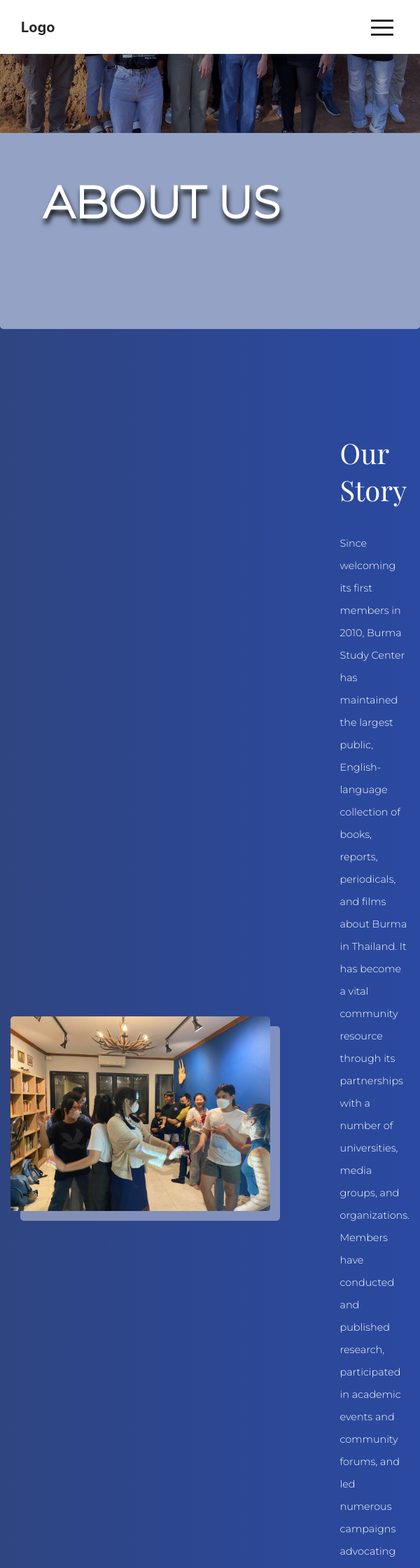
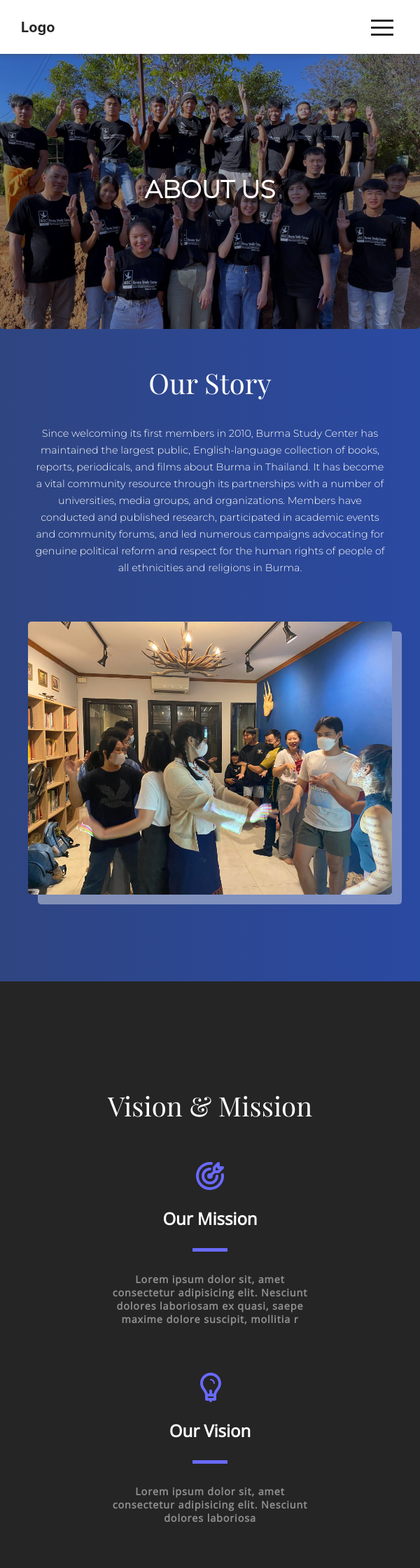
Before and after one commit to kaungmyat-Rex/burmese-study-center, a React (Create React App) app: page /about in a window 600 px wide. Shown: the top 2240 px of the page at 70% size. Built offline with nearby package versions, Linux system fonts and the light colour scheme.

Commit message:
resposive for about page

```diff
--- a/src/App.css
+++ b/src/App.css
@@ -1020,6 +1020,101 @@
     margin-top: 40px;
     gap: 30px;
   }
+  /********************************************** About page ************
+******************************************************************************************************************/
+  /*--------
+
+
+-----------
+
+------
+
+---------
+
+--------- about-section
+------
+
+---------
+------
+
+-------------- */
+
+  .about-main {
+    background-position: 0px 0px;
+    display: flex;
+    justify-content: center;
+    align-items: center;
+    text-align: center;
+  }
+
+  .about-main h4 {
+    font-size: 2.2rem;
+    right: unset;
+    top: unset;
+    left: unset;
+    text-align: center;
+  }
+  /*--------
+
+
+-----------
+
+------
+
+---------
+
+--------- about-story-section
+------
+
+---------
+------
+
+-------------- */
+  .about-story-section {
+    padding-top: 0px;
+  }
+
+  .about-story-main {
+    flex-direction: column-reverse;
+  }
+
+  .about-story-text {
+    padding-left: 0px;
+    text-align: center;
+  }
+  .about-story-text p {
+    line-height: 1.5rem;
+  }
+  .about-story-img {
+    padding-top: 50px;
+    max-width: 320px;
+  }
+  /*--------
+
+
+-----------
+
+------
+
+---------
+
+--------- about-vision-section
+------
+
+---------
+------
+
+-------------- */
+
+  .about-vision-main {
+    flex-direction: column;
+    justify-content: center;
+    align-items: center;
+  }
+  .vision-two,
+  .vision-three {
+    padding-top: 50px;
+  }
 }
 
 @media only screen and (max-width: 768px) and (min-width: 600px) {
@@ -1147,6 +1242,103 @@
   .testi-one {
     margin: 30px 100px 20px 100px;
   }
+
+  /********************************************** About page ************
+******************************************************************************************************************/
+  /*--------
+
+
+-----------
+
+------
+
+---------
+
+--------- about-section
+------
+
+---------
+------
+
+-------------- */
+
+  .about-main {
+    background-position: 0px 0px;
+    display: flex;
+    justify-content: center;
+    align-items: center;
+    text-align: center;
+  }
+
+  .about-main h4 {
+    font-size: 2.2rem;
+    right: unset;
+    top: unset;
+    left: unset;
+    text-align: center;
+  }
+  /*--------
+
+
+-----------
+
+------
+
+---------
+
+--------- about-story-section
+------
+
+---------
+------
+
+-------------- */
+  .about-story-section {
+    padding-top: 0px;
+  }
+
+  .about-story-main {
+    flex-direction: column-reverse;
+  }
+
+  .about-story-text {
+    padding-left: 0px;
+  }
+
+  .about-story-text p {
+    max-width: 500px;
+  }
+
+  .about-story-img {
+    padding-top: 50px;
+    max-width: 520px;
+  }
+  /*--------
+
+
+-----------
+
+------
+
+---------
+
+--------- about-vision-section
+------
+
+---------
+------
+
+-------------- */
+
+  .about-vision-main {
+    flex-direction: column;
+    justify-content: center;
+    align-items: center;
+  }
+  .vision-two,
+  .vision-three {
+    padding-top: 50px;
+  }
 }
 
 @media only screen and (max-width: 845px) and (min-width: 769px) {
@@ -1227,6 +1419,52 @@
     font-size: 0.9rem;
     padding: 0px 15px 0px 15px;
   }
+
+  /********************************************** About page ************
+******************************************************************************************************************/
+  /*--------
+
+
+-----------
+
+------
+
+---------
+
+--------- about-section
+------
+
+---------
+------
+
+-------------- */
+
+  .about-main {
+    background-position: 0px 0px;
+    display: flex;
+    justify-content: center;
+    align-items: center;
+    text-align: center;
+  }
+
+  .about-story-border {
+    width: 95%;
+  }
+  .about-story-img {
+    max-width: 300px;
+  }
+
+  .about-story-text {
+    padding-left: 50px;
+  }
+  .about-story-text p {
+    max-width: 400px;
+    line-height: 1.5rem;
+  }
+
+  .about-vision-border {
+    width: 95%;
+  }
 }
 
 @media only screen and (max-width: 1500px) and (min-width: 992px) {
```
